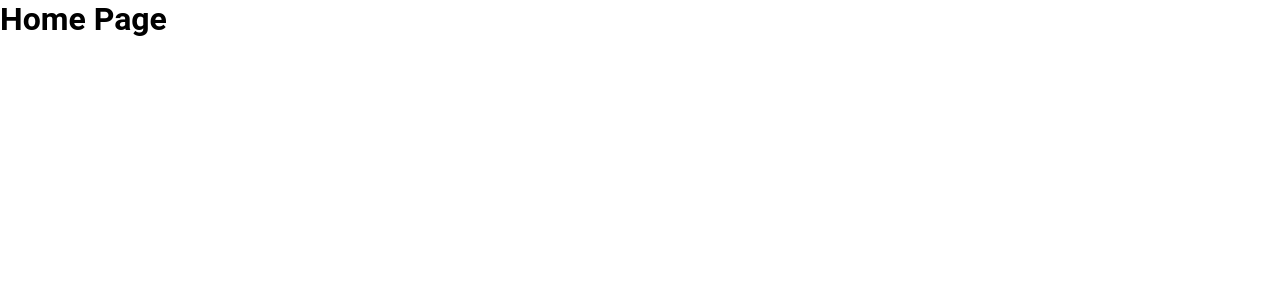
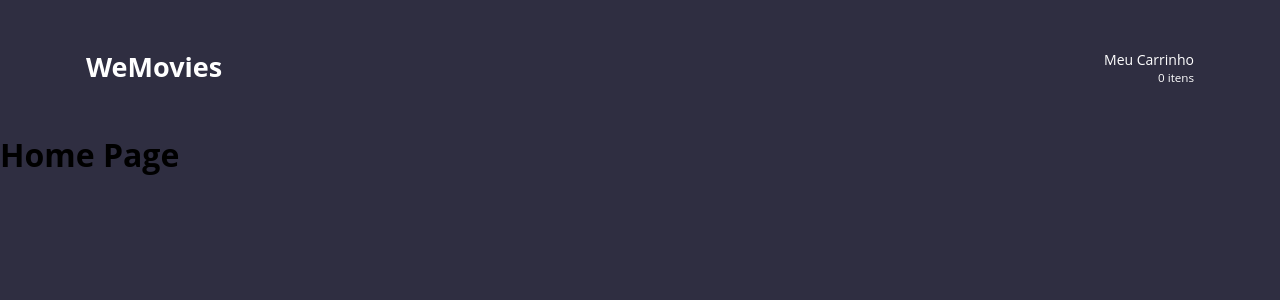
Before and after one commit to allanncruz/challenge-ecommerce-wefit, a React (Create React App) app: page / in a window 1280 px wide. Shown: the top 300 px of the page. Built offline with nearby package versions, Linux system fonts and the light colour scheme.

Commit message:
feat: define navbar component

```diff
--- a/src/App.tsx
+++ b/src/App.tsx
@@ -2,10 +2,12 @@ import {Routes, Route, BrowserRouter } from 'react-router-dom';
 import Home from './pages/Home';
 import Cart from './pages/Cart';
 import Confirmed from './pages/Confirmed';
+import Navbar from './components/Navbar';
 
 function App() {
   return (
       <BrowserRouter>
+        <Navbar />
         <Routes>
           <Route path="/" element={<Home />} />
           <Route path="/carrinho" element={<Cart />} />
--- a/src/GlobalStyles.ts
+++ b/src/GlobalStyles.ts
@@ -7,6 +7,10 @@ const GlobalStyles = createGlobalStyle`
     box-sizing: border-box;
   }
 
+  body{
+    background-color: #2F2E41;
+  }
+
   html, body, #root{
     height: 100%;
   }
@@ -14,7 +18,11 @@ const GlobalStyles = createGlobalStyle`
   *, button, input{
     border: 0;
     outline: 0;
-    font-family: 'Roboto', sans-serif;
+    font-family: 'Open Sans', sans-serif;
+  }
+
+  a{
+    text-decoration: none;
   }
 
   button{
--- /dev/null
+++ b/src/components/Navbar/index.tsx
@@ -0,0 +1,26 @@
+import {
+  Container,
+  Nav,
+  NavBrand,
+  NavItem,
+  NavLink
+} from './style';
+
+const Navbar = () => {
+
+  return(
+    <Nav>
+      <Container>
+        <NavBrand href="/">WeMovies</NavBrand>
+        <NavItem>
+          <NavLink href="/carrinho">
+            Meu Carrinho
+            <small>0 itens</small>
+          </NavLink>
+        </NavItem>
+      </Container>
+    </Nav>
+  );
+}
+
+export default Navbar;
--- /dev/null
+++ b/src/components/Navbar/style.ts
@@ -0,0 +1,35 @@
+import styled from 'styled-components';
+
+
+export const Container = styled.div`
+  width: 100%;
+  padding: 24px 16px;
+  margin: 24px auto;
+  max-width: 1140px;
+  display: flex;
+  align-items: center;
+  justify-content: space-between;
+`
+
+export const Nav = styled.nav`
+  color: #fff;
+`;
+
+export const NavBrand = styled.a`
+  font-size: 27px;
+  font-weight: bold;
+  text-decoration: none;
+  color: #fff;
+`;
+
+export const NavItem = styled.ul`
+`;
+
+export const NavLink = styled.a`
+  color: #fff;
+  font-size: 14px;
+  small {
+    display: block;
+    text-align: right;
+  }
+`;
```
